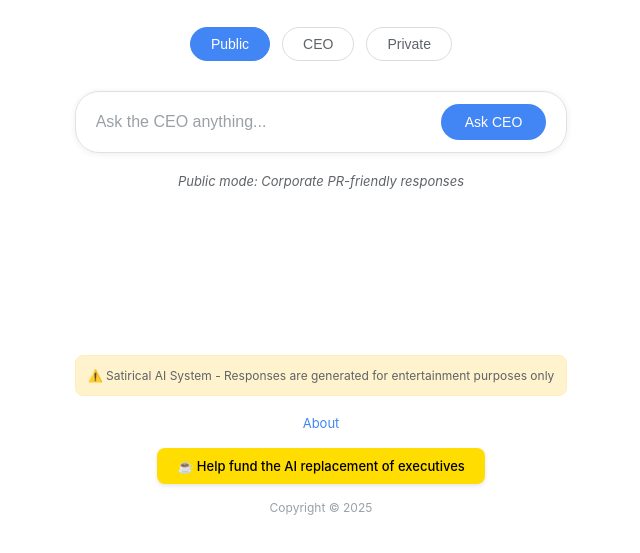
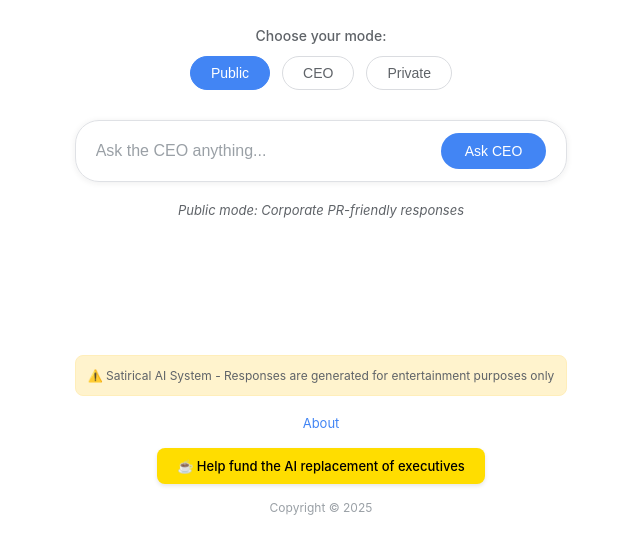
Before and after one commit to rkrogers/ceai, a website: page public/index.html in a window 1280 px wide. Shown: the part 235-788 px from the top of the page, without its empty margins (319-959 px from the left). Drawn offline with Linux system fonts and the light colour scheme.

Commit message:
Add 'Choose your mode:' label above mode buttons

```diff
--- a/public/index.html
+++ b/public/index.html
@@ -17,10 +17,13 @@
         </header>
 
         <!-- Mode Selector -->
-        <div class="mode-selector">
-            <button class="mode-btn active" data-mode="public">Public</button>
-            <button class="mode-btn" data-mode="ceo">CEO</button>
-            <button class="mode-btn" data-mode="private">Private</button>
+        <div class="mode-selector-container">
+            <p class="mode-label">Choose your mode:</p>
+            <div class="mode-selector">
+                <button class="mode-btn active" data-mode="public">Public</button>
+                <button class="mode-btn" data-mode="ceo">CEO</button>
+                <button class="mode-btn" data-mode="private">Private</button>
+            </div>
         </div>
 
         <!-- Search Box -->
--- a/public/styles.css
+++ b/public/styles.css
@@ -62,11 +62,22 @@ header {
 }
 
 /* Mode Selector */
+.mode-selector-container {
+    text-align: center;
+    margin-bottom: 30px;
+}
+
+.mode-label {
+    font-size: 14px;
+    color: #5f6368;
+    margin-bottom: 12px;
+    font-weight: 500;
+}
+
 .mode-selector {
     display: flex;
     justify-content: center;
     gap: 12px;
-    margin-bottom: 30px;
 }
 
 .mode-btn {
```
